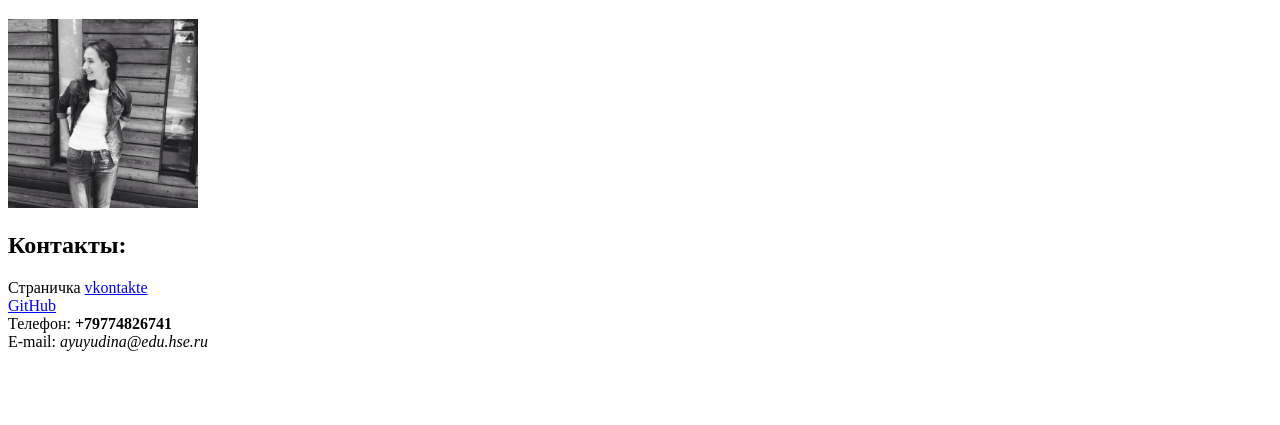
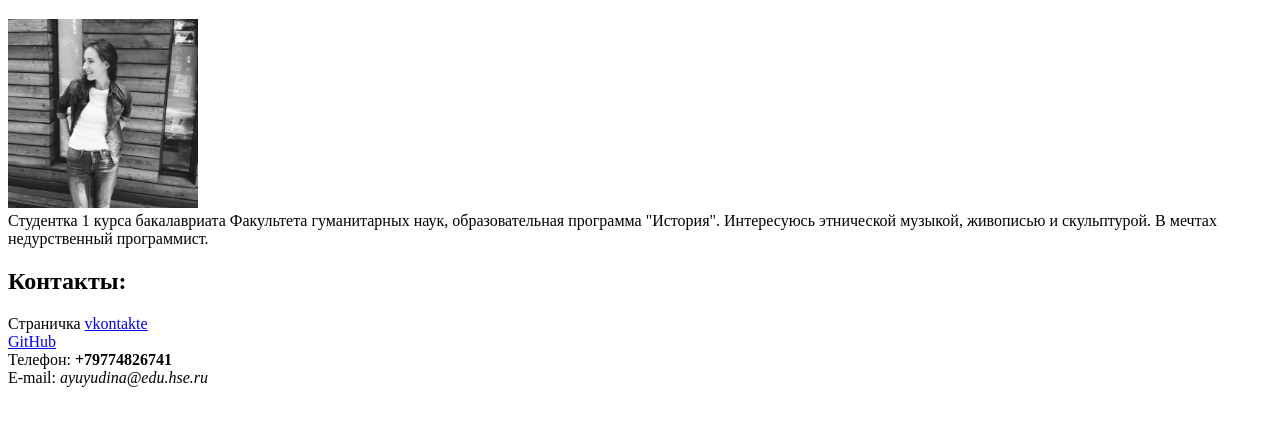
Before and after one commit to nayayudina/nayayudina.github.io, a plain HTML site: page index.html in a window 1280 px wide. Shown: the part 61-486 px from the top of the page. Drawn offline with Linux system fonts and the light colour scheme.

Commit message:
добавлен обновленный индекс

```diff
--- a/index.html
+++ b/index.html
@@ -8,6 +8,7 @@
 <left><h1>Юдина Анастасия</h1></left>
 <left><img alt="Это я" width="15%" src="me.jpg"></left>
 <br/>
+Студентка 1 курса бакалавриата Факультета гуманитарных наук, образовательная программа "История". Интересуюсь этнической музыкой, живописью и скульптурой. В мечтах недурственный программист.
 <h2>Контакты:</h2>
 Страничка <a href=https://vk.com/id101914728>vkontakte</a>
 <br/>
```
